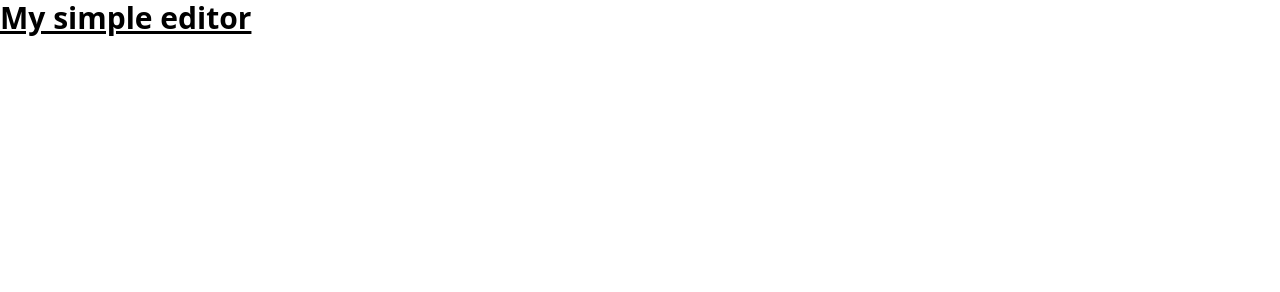
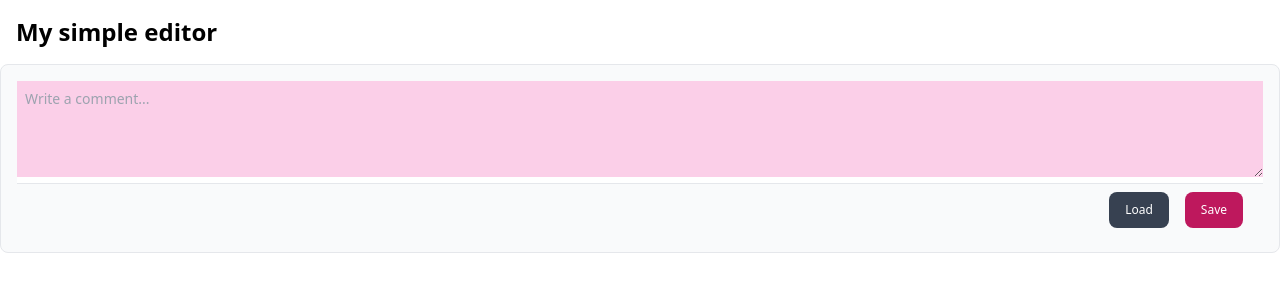
Before and after one commit to moniabysiak/simple-editor, a website built with Parcel: page src/index.html in a window 1280 px wide. Built offline with nearby package versions, Linux system fonts and the light colour scheme.

Commit message:
create textarea by flowbite

```diff
--- a/src/index.html
+++ b/src/index.html
@@ -7,8 +7,24 @@
     <link href="./index.css" rel="stylesheet">
 </head>
 <body>
-    <h1 class="text-3xl font-bold underline">
+    <h1 class=" p-4 first-line:text-2xl font-bold">
         My simple editor
-      </h1>
+    </h1>
+    <section>
+        <form>
+            <div class="p-4 w-full mb-4 border border-gray-200 rounded-lg bg-gray-50 dark:bg-gray-700 dark:border-gray-600">
+                <div class=" bg-white rounded-t-lg dark:bg-gray-800">
+                    <label for="comment" class="sr-only">Your comment</label>
+                    <textarea id="comment" rows="4" class="w-full p-2 text-sm text-gray-900 bg-pink-200 border-0 dark:bg-gray-800 focus:ring-0 dark:text-white dark:placeholder-gray-400" placeholder="Write a comment..." required></textarea>
+                </div>
+                <div class="flex items-center justify-end px-3 py-2 border-t dark:border-gray-600">
+                    <button type="submit" class="inline-flex items-center mx-4 py-2.5 px-4 text-xs font-medium text-center text-white bg-gray-700 rounded-lg focus:ring-4 focus:ring-blue-200 dark:focus:ring-blue-900 hover:bg-pink-700">
+                        Load
+                    </button>
+                    <button type="submit" class="inline-flex items-center py-2.5 px-4 text-xs font-medium text-center text-white bg-pink-700 rounded-lg focus:ring-4 focus:ring-blue-200 dark:focus:ring-blue-900 hover:bg-gray-700">
+                        Save
+                    </button>
+                    <div class="flex pl-0 space-x-1 sm:pl-2">
+    </section>
 </body>
 </html>
```
Also changed, not shown: dist/index.html, 2 other files.
